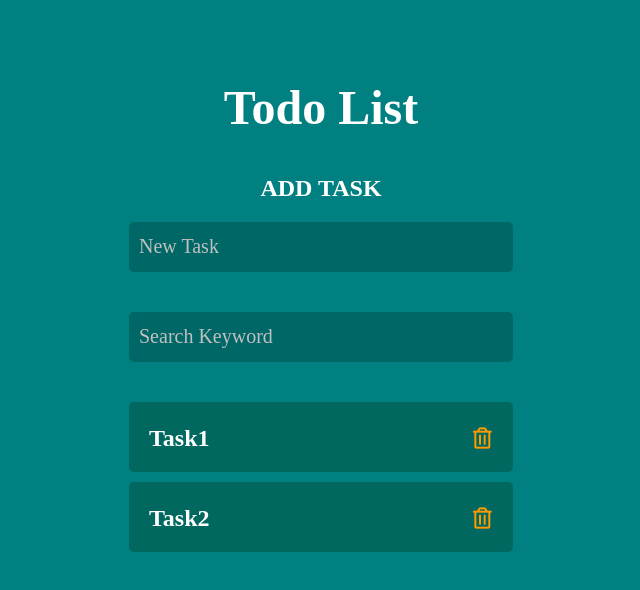
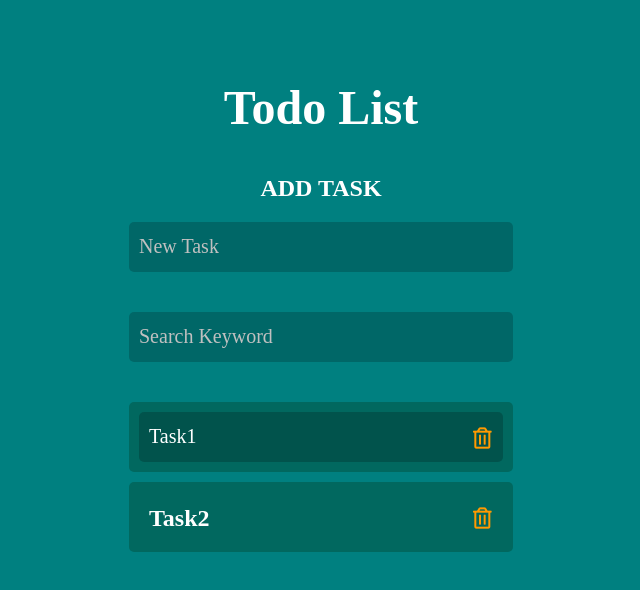
Before and after one commit to YukiOnishi1129/todo-redux, a React (Create React App) app: page / in a window 1280 px wide. Both pictures are taken after a click on the element "Task1". Shown: the top 590 px of the page, without its empty margins (319-959 px from the left). Built offline with nearby package versions, Linux system fonts and the light colour scheme.

Commit message:
機能追加：Todo更新

```diff
--- a/src/actions/index.jsx
+++ b/src/actions/index.jsx
@@ -1,6 +1,14 @@
 // ActionCreatorの定義
 export const addTodo = (id, title) => ({
   type: 'ADD',
+  payload: {
+    id,
+    title,
+  },
+});
+
+export const updateTodo = (id, title) => ({
+  type: 'UPDATE',
   payload: {
     id,
     title,
--- a/src/components/Todo.jsx
+++ b/src/components/Todo.jsx
@@ -5,10 +5,49 @@ export default class Todo extends Component {
   constructor(props) {
     super(props);
     this.state = {
-      text: props.title, // todoの内容は親から渡ってきたtitleを表示
+      text: this.props.title, // todoの内容は親から渡ってきたtitleを表示
+      oldTitle: this.props.title,
+      editFlg: false,
     };
+    this.handleClickEditForm = this.handleClickEditForm.bind(this);
+    this.handleChangeText = this.handleChangeText.bind(this);
+    this.handleClickUpdate = this.handleClickUpdate.bind(this);
     this.handleClickDelete = this.handleClickDelete.bind(this);
   }
+
+  // Todoを編集モードに変更
+  handleClickEditForm() {
+    this.setState({
+      editFlg: true,
+    });
+  }
+
+  // Todoの表示用タイトルを更新
+  handleChangeText(e) {
+    this.setState({
+      text: e.target.value,
+    });
+  }
+
+  // Todo更新
+  handleClickUpdate(e) {
+    if (e.keyCode === 13) {
+      if (e.target.value !== '') {
+        this.props.onChangeTodo(this.props.id, this.state.text);
+      } else {
+        window.alert('未入力では編集できません');
+        this.setState({
+          text: this.props.title,
+        });
+      }
+
+      this.setState({
+        editFlg: false,
+      });
+    }
+  }
+
+  // Todo削除
   handleClickDelete() {
     if (window.confirm('todoを削除してもいいですか？')) {
       this.props.onRemove(this.props.id);
@@ -16,9 +55,22 @@ export default class Todo extends Component {
   }
 
   render() {
+    const editForm = this.state.editFlg ? (
+      <input
+        type="text"
+        className="editForm"
+        value={this.state.text}
+        onChange={this.handleChangeText}
+        onKeyUp={this.handleClickUpdate}
+      />
+    ) : (
+      <span className="todo-task" onClick={this.handleClickEditForm}>
+        {this.props.title}
+      </span>
+    );
     return (
       <li className="todo">
-        <span className="todo-task">{this.state.text}</span>
+        {editForm}
         <i
           className="far fa-trash-alt delete fa-lg"
           onClick={this.handleClickDelete}
@@ -31,6 +83,6 @@ export default class Todo extends Component {
 Todo.propTypes = {
   id: PropTypes.number.isRequired,
   title: PropTypes.string.isRequired,
-  editFlg: PropTypes.bool.isRequired,
+  onChangeTodo: PropTypes.func.isRequired,
   onRemove: PropTypes.func.isRequired,
 };
--- a/src/components/TodoList.jsx
+++ b/src/components/TodoList.jsx
@@ -5,9 +5,16 @@ import PropTypes from 'prop-types';
 export default class TodoList extends Component {
   constructor(props) {
     super(props);
+    this.handleUpdate = this.handleUpdate.bind(this);
     this.handleDelete = this.handleDelete.bind(this);
   }
 
+  // Todo更新
+  handleUpdate(targetId, title) {
+    this.props.onClickUpdate(targetId, title);
+  }
+
+  // Todo削除
   handleDelete(targetId) {
     this.props.onClickDelete(targetId);
   }
@@ -17,7 +24,14 @@ export default class TodoList extends Component {
     // const { todos } = this.props;
 
     const todoList = this.props.todos.map((todo) => {
-      return <Todo key={todo.id} {...todo} onRemove={this.handleDelete} />;
+      return (
+        <Todo
+          key={todo.id}
+          {...todo}
+          onChangeTodo={this.handleUpdate}
+          onRemove={this.handleDelete}
+        />
+      );
     });
     return (
       <section className="common-area">
@@ -33,8 +47,8 @@ TodoList.propTypes = {
     PropTypes.shape({
       id: PropTypes.number.isRequired,
       title: PropTypes.string.isRequired,
-      editFlg: PropTypes.bool.isRequired,
     }).isRequired
   ).isRequired,
+  onClickUpdate: PropTypes.func.isRequired,
   onClickDelete: PropTypes.func.isRequired,
 };
--- a/src/containers/TodoList.jsx
+++ b/src/containers/TodoList.jsx
@@ -1,5 +1,5 @@
 import { connect } from 'react-redux';
-import { deleteTodo } from '../actions';
+import { updateTodo, deleteTodo } from '../actions';
 import TodoList from '../components/TodoList';
 
 // mapStateToProps
@@ -14,6 +14,9 @@ const mapStateToProps = (state) => {
 // mapDispatchToProps
 const mapDispatchToProps = (dispatch) => {
   return {
+    onClickUpdate: (id, title) => {
+      dispatch(updateTodo(id, title));
+    },
     onClickDelete: (id) => {
       dispatch(deleteTodo(id));
     },
@@ -21,5 +24,4 @@ const mapDispatchToProps = (dispatch) => {
 };
 
 // connect(state, action)(component)
-// export default connect(mapStateToProps, mapDispatchToProps)(TodoList);
 export default connect(mapStateToProps, mapDispatchToProps)(TodoList);
--- a/src/reducers/tasks.jsx
+++ b/src/reducers/tasks.jsx
@@ -4,12 +4,10 @@ const initialState = {
     {
       id: 1,
       title: 'Task1',
-      editFlg: false,
     },
     {
       id: 2,
       title: 'Task2',
-      editFlg: false,
     },
   ],
   uniqueId: 2, // todoが初期値で2つあるため、todo追加した際のidの採番を3から開始する
@@ -37,7 +35,6 @@ export default function tasksReducer(state = initialState, action) {
         todos: state.todos.concat({
           id: action.payload.id,
           title: action.payload.title,
-          editFlg: false,
         }),
         uniqueId: action.payload.id,
       });
@@ -54,6 +51,18 @@ export default function tasksReducer(state = initialState, action) {
     //     ],
     //     uniqueId: action.payload.id,
     //   };
+    case 'UPDATE':
+      return Object.assign({}, state, {
+        todos: state.todos.map((todo) => {
+          if (todo.id === action.payload.id) {
+            return Object.assign({}, todo, {
+              title: action.payload.title,
+            });
+          }
+          return todo;
+        }),
+      });
+
     case 'DELETE':
       return Object.assign({}, state, {
         todos: removeTodo(state.todos, action.payload.id),
```
